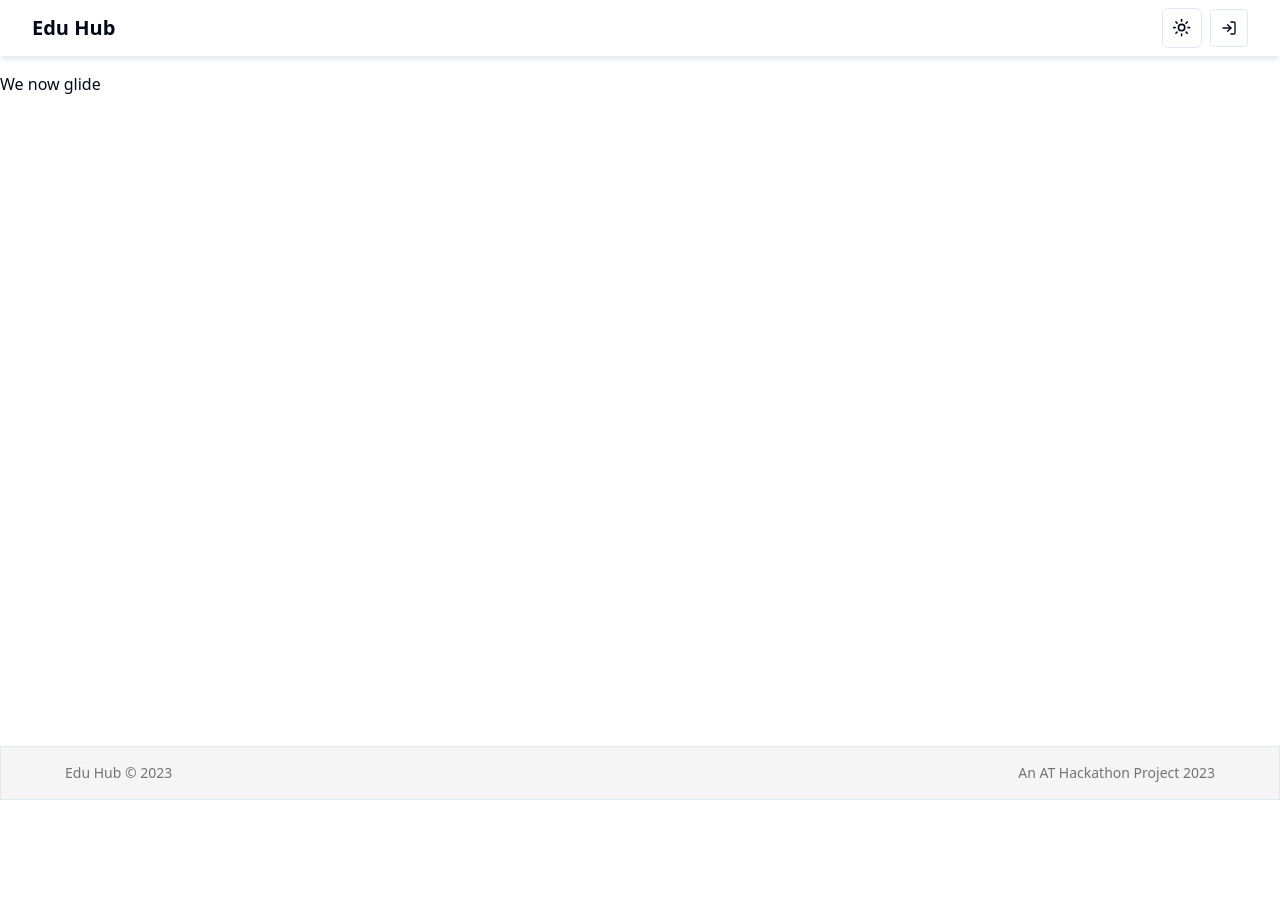
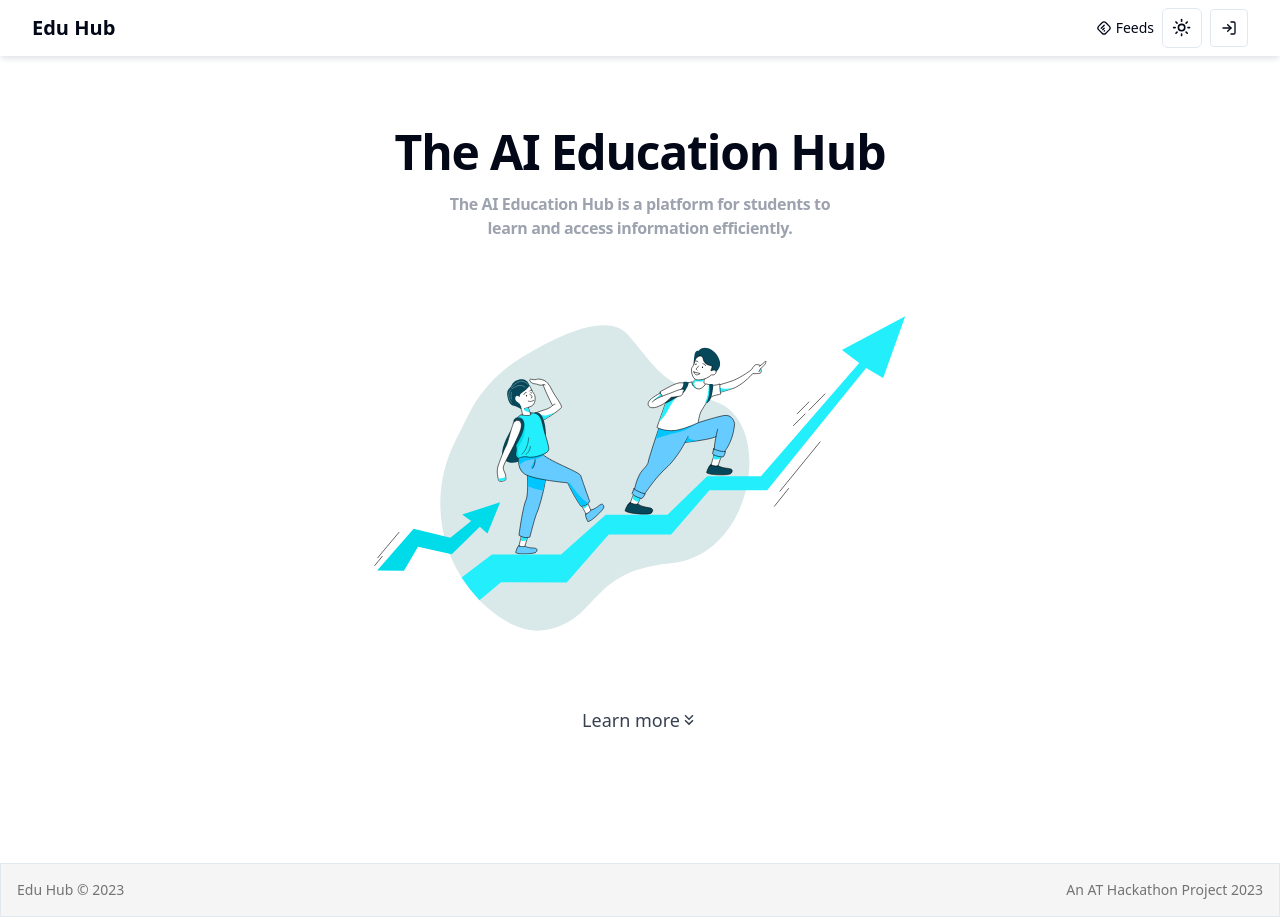
Before and after one commit to Codedwells/edu-hub, a Next.js app in the folder client/: page / in a window 1280 px wide. Before the commit the page ends 800 px from the top, so only its background shows below. Built offline with nearby package versions, Linux system fonts and the light colour scheme.

Commit message:
New: Landing page

```diff
--- a/client/src/app/(home)/layout.tsx
+++ b/client/src/app/(home)/layout.tsx
@@ -7,7 +7,7 @@ const Layout = ({ children }: { children: React.ReactNode }) => {
   return (
     <>
       <main className='flex flex-col min-h-screen'>
-        <MainNav/>
+        <MainNav classNames='fixed top-0 right-0 left-0'/>
         {children}
         <MainFooter className={'mt-auto border bg-neutral-100 text-center text-neutral-500 lg:text-left dark:bg-transparent'} />
       </main>
--- a/client/src/app/(home)/page.tsx
+++ b/client/src/app/(home)/page.tsx
@@ -1,7 +1,34 @@
+import Image from 'next/image'
+import splashImage from '../../../public/edu_graph.svg'
+import { MdOutlineKeyboardDoubleArrowDown } from 'react-icons/md'
+
 export default function Home() {
-  return (
-    <section className="mt-4">
-      <p className=''>We now glide</p>
-    </section>
-  )
+	return (
+		<section className='mt-32'>
+			<div>
+				<h1 className='scroll-m-20 text-center text-4xl font-extrabold tracking-tight lg:text-5xl'>
+					The AI Education Hub
+				</h1>
+				<h4 className='mx-auto mt-4 line-clamp-3 max-w-[25rem] scroll-m-20 text-center text-base font-semibold tracking-tight text-gray-400'>
+					The AI Education Hub is a platform for students to learn and
+					access information efficiently.
+				</h4>
+			</div>
+
+			<Image
+				src={splashImage.src}
+				width={700}
+				height={700}
+				alt='edu hub splash image'
+				className='mx-auto'
+			/>
+
+			<div className='flex items-center justify-center text-gray-700 animate-bounce transition-transform duration-1000 dark:text-white'>
+				<p className='text-lg font-[500]'>Learn more</p>
+				<MdOutlineKeyboardDoubleArrowDown size={18} />
+			</div>
+
+            <p className='mb-[8rem]'></p>
+		</section>
+	)
 }
--- a/client/src/components/main-nav.tsx
+++ b/client/src/components/main-nav.tsx
@@ -1,11 +1,12 @@
 import Link from 'next/link'
 import { FiLogIn } from 'react-icons/fi'
+import { TbBrandFeedly } from 'react-icons/tb'
 import { ModeToggle } from './theme/theme-toggle'
 
 const MainNav = ({ classNames }: { classNames?: string }) => {
 	return (
 		<nav className={`${classNames}`}>
-			<ul className='flex select-none items-center justify-between p-2 px-8 shadow-md shadow-gray-200 dark:border-b dark:shadow-none'>
+			<ul className='flex select-none items-center bg-white justify-between p-2 px-8 shadow-md shadow-gray-200 dark:bg-transparent dark:border-b dark:shadow-none'>
 				<li>
 					<Link href='/' className='text-xl font-[600]'>
 						Edu Hub
@@ -13,6 +14,12 @@ const MainNav = ({ classNames }: { classNames?: string }) => {
 				</li>
 
 				<div className='flex items-center space-x-2'>
+					<li className='flex items-center cursor-pointer underline-offset-2 space-x-1 hover:underline active:opacity-70'>
+						<TbBrandFeedly />
+						<p className='text-sm'>
+							Feeds
+						</p>
+					</li>
 					<li>
 						<ModeToggle />
 					</li>
--- a/client/src/components/navbars/main-footer.tsx
+++ b/client/src/components/navbars/main-footer.tsx
@@ -1,12 +1,10 @@
 const MainFooter = ({ className }: { className?: string }) => {
 	return (
-		<footer className={`flex justify-between ${className}`}>
-			<p className='mx-[3rem] flex flex-col justify-between p-2 text-center text-sm md:flex-row md:space-x-6 md:p-4 lg:text-sm'>
-				Edu Hub &copy; 2023
-			</p>
-			<p className='mx-[3rem] flex flex-col justify-between p-2 text-center text-sm md:flex-row md:space-x-6 md:p-4 lg:text-sm'>
-				An AT Hackathon Project 2023
-			</p>
+		<footer
+			className={`px-[3rem] flex flex-col justify-between p-2 text-center text-sm md:flex-row md:space-x-6 md:p-4 lg:text-sm ${className}`}
+		>
+			<p>Edu Hub &copy; 2023</p>
+			<p className=''>An AT Hackathon Project 2023</p>
 		</footer>
 	)
 }
```
Also changed, not shown: client/public/edu_graph.svg (added).
